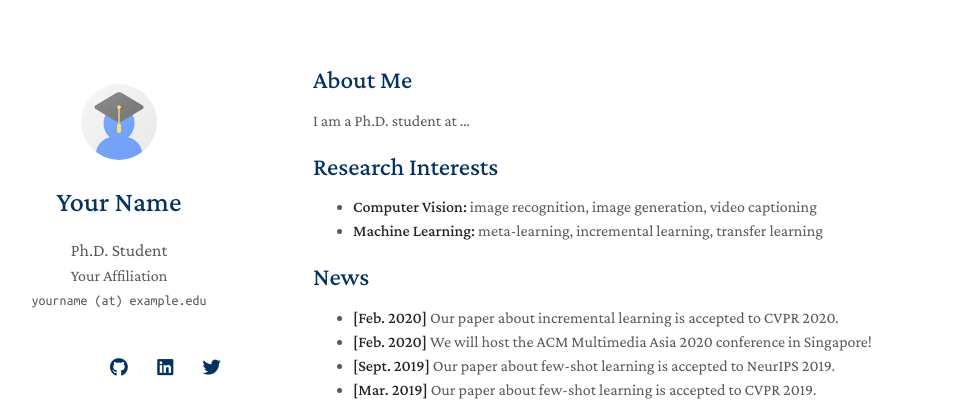
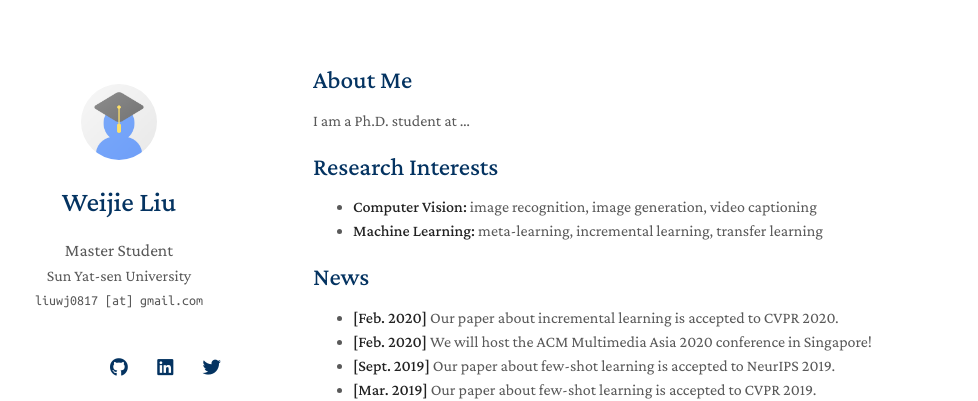
Before and after one commit to liuwj20/liuwj20.github.io, a Jekyll site: the page built from index.md, in a window 1280 px wide. Shown: the top 401 px of the page, without its empty margins (157-1135 px from the left). Built offline with Jekyll 4.4.1, drawn with Linux system fonts in a browser that asks for light colours; nearby versions of some CDN libraries; a style sheet for code colours, icons or effects is not loaded; our own code applies the rules of GitHub Pages for plain Markdown files.

Commit message:
Update _config.yml

```diff
--- a/_config.yml
+++ b/_config.yml
@@ -1,8 +1,8 @@
 # Basic Information
-title: Your Name
-position: Ph.D. Student
-affiliation: Your Affiliation
-email: yourname (at) example.edu
+title: Weijie Liu
+position: Master Student
+affiliation: Sun Yat-sen University
+email: liuwj0817 [at] gmail.com
 
 # Search Engine Optimization (SEO)
 # The following information is used to improve the website traffic from search engines, e.g., Google.
```
